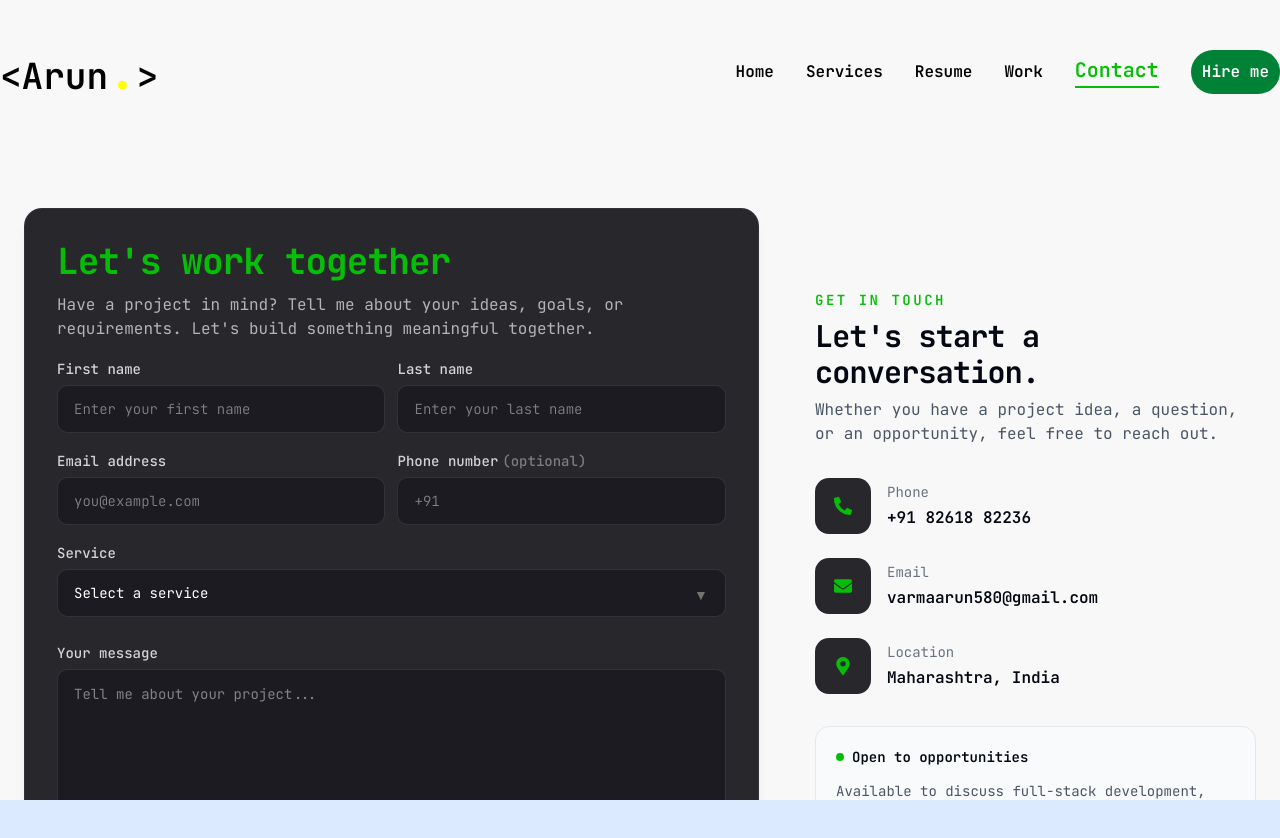
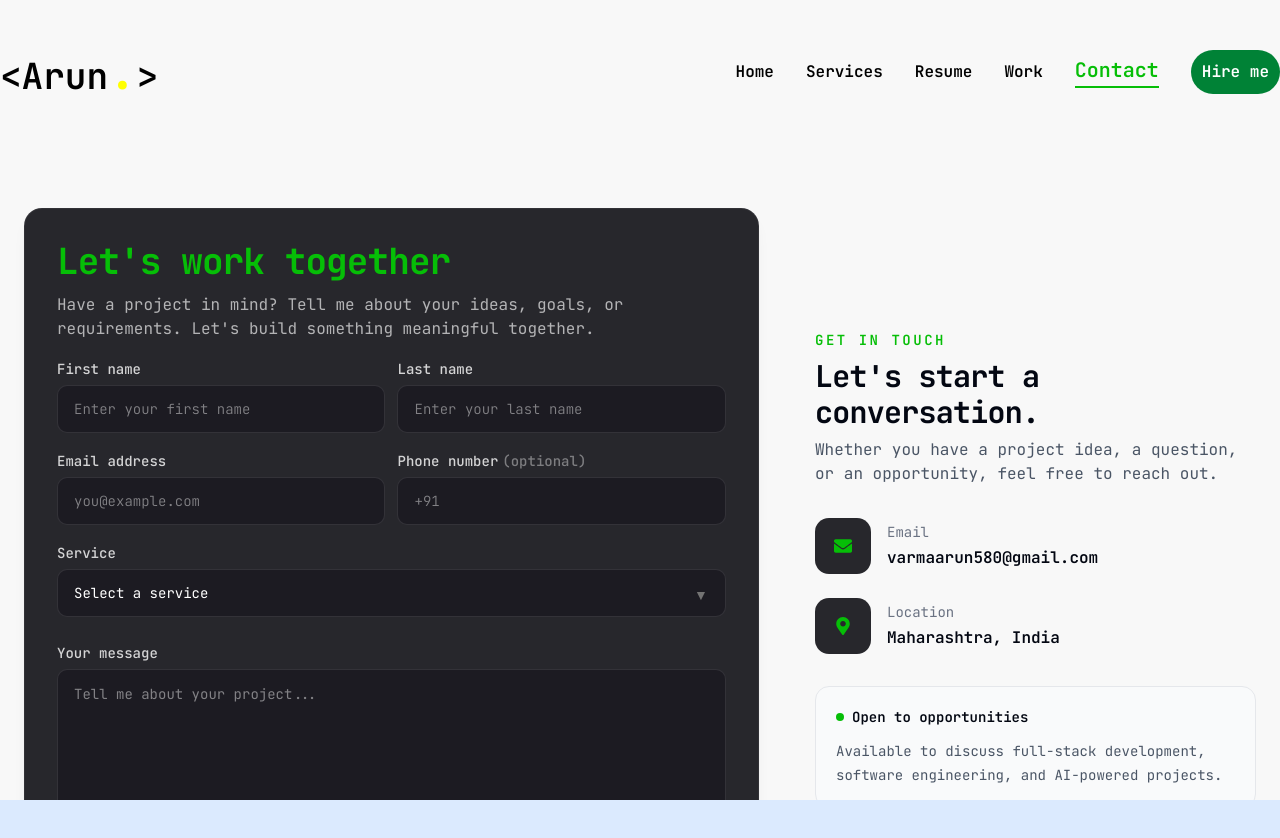
Before and after one commit to Arunvarma29/myportfolio, a Next.js app: page /contact in a window 1280 px wide. Shown: the top 838 px of the page. Built offline with nearby package versions, Linux system fonts and the light colour scheme; some icons are missing.

Commit message:
The header updated

```diff
--- a/src/app/contact/page.jsx
+++ b/src/app/contact/page.jsx
@@ -25,12 +25,12 @@ import {
 } from "react-icons/fa";
 
 const info = [
-  {
-    icon: <FaPhoneAlt />,
-    title: "Phone",
-    description: "+91 82618 82236",
-    href: "tel:+918261882236",
-  },
+  // {
+  //   icon: <FaPhoneAlt />,
+  //   title: "Phone",
+  //   description: "+91 xxxxxxxxxx",
+  //   href: "tel:+91xxxxxxxxxx",
+  // },
   {
     icon: <FaEnvelope />,
     title: "Email",
--- a/src/app/layout.jsx
+++ b/src/app/layout.jsx
@@ -26,8 +26,8 @@ const geistMono = Geist_Mono({
 });
 
 export const metadata = {
-  title: "Create Next App",
-  description: "Generated by create next app",
+  title: "Arun",
+  description: "Software Engineer",
 };
 
 export default function RootLayout({ children }) {
--- a/src/app/resume/page.jsx
+++ b/src/app/resume/page.jsx
@@ -31,10 +31,6 @@ const about = {
     {
       fieldName: "Name",
       fieldValue: " Arun Varma",
-    },
-    {
-      fieldName: "Phone",
-      fieldValue: " +91 82618 82236",
     },
     {
       fieldName: "Experience",
```
